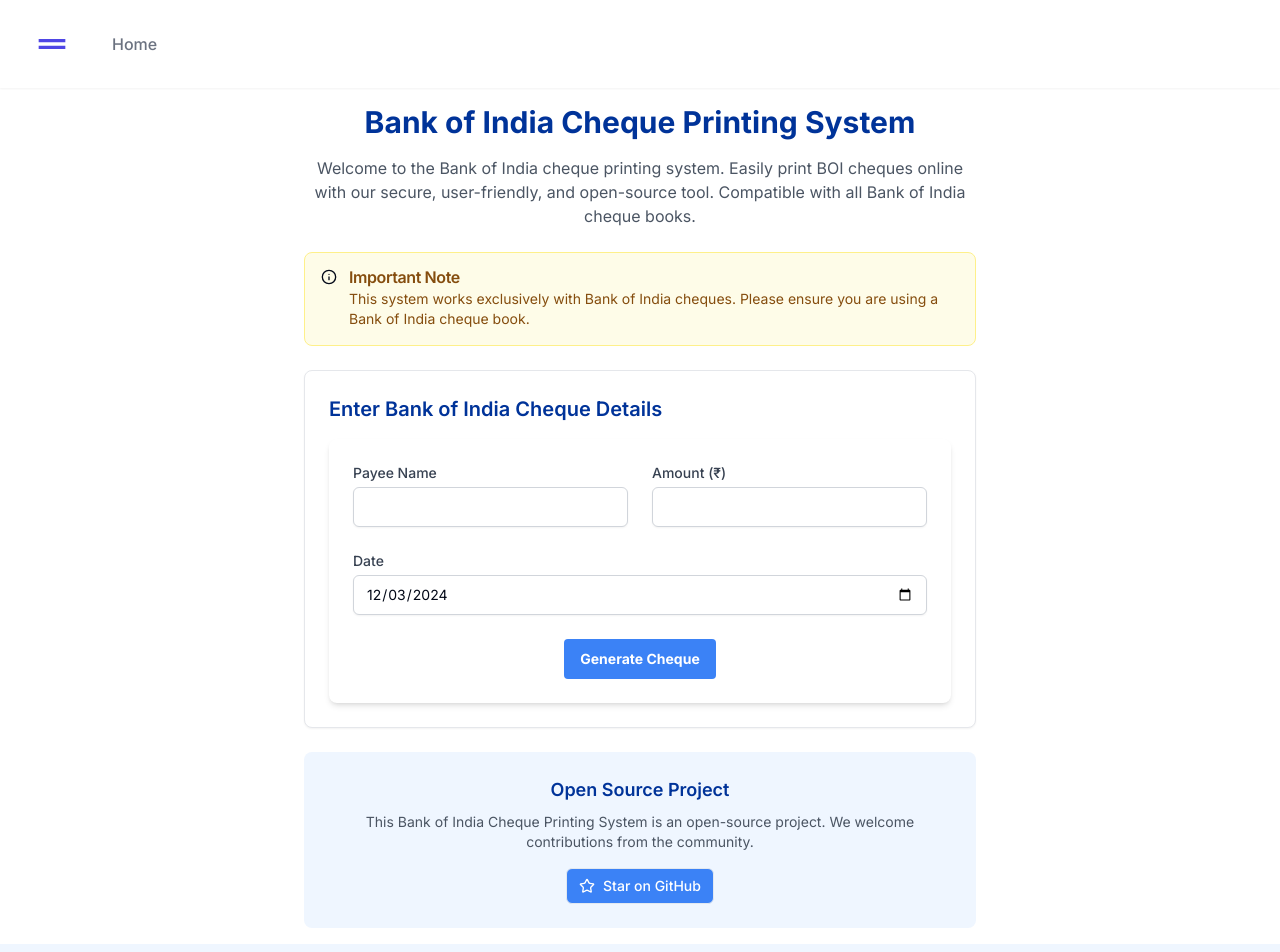
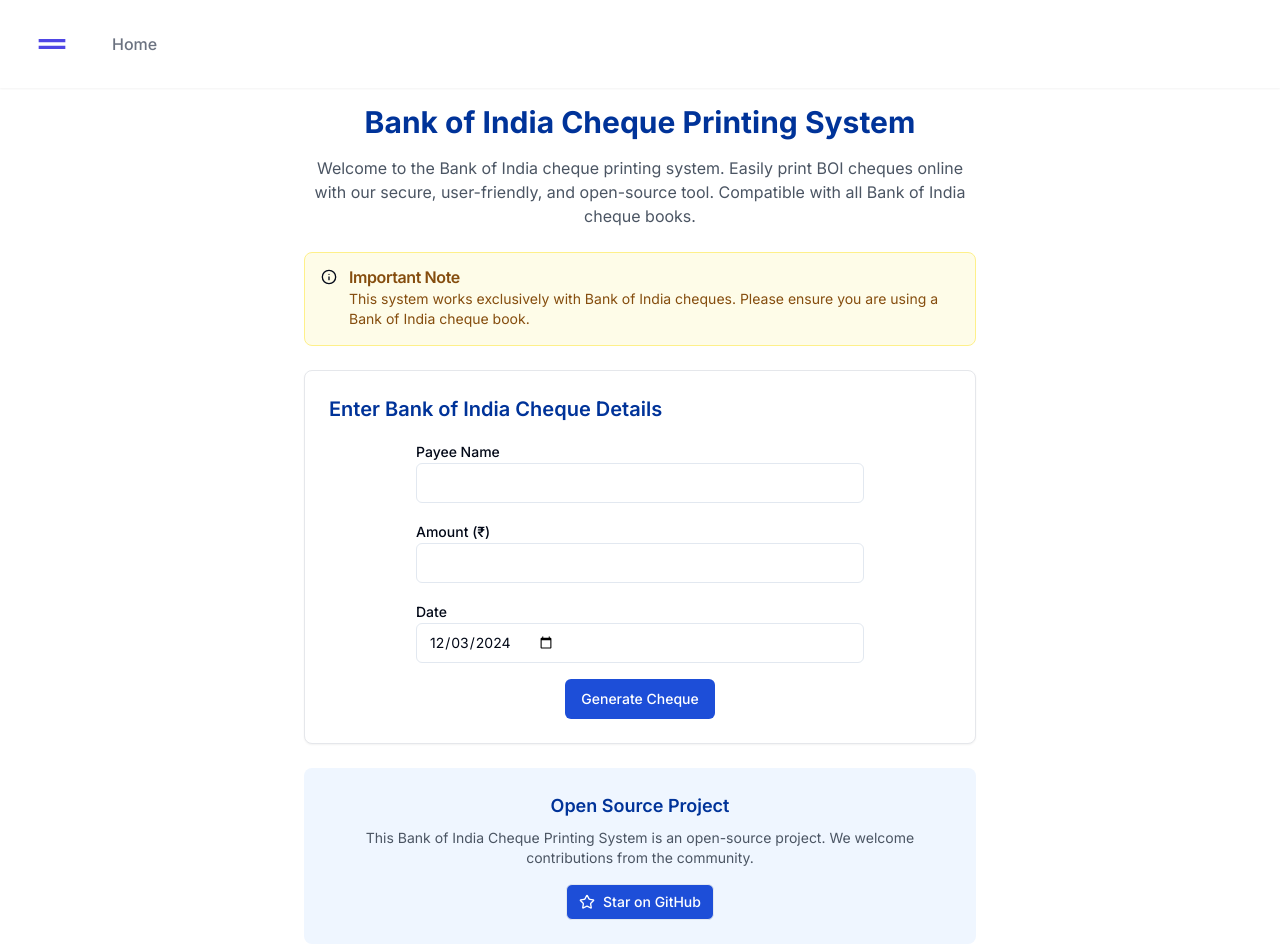
Before and after one commit to neil-jay/boi-cheque-printing-system, a Next.js app: page / in a window 1280 px wide. Shown: the top 952 px of the page. Built offline with nearby package versions, Linux system fonts and the light colour scheme.

Commit message:
fix: Fix contrast ratio issue

```diff
--- a/components/ChequeForm.tsx
+++ b/components/ChequeForm.tsx
@@ -30,21 +30,21 @@ export function ChequeForm({ onSubmit }: ChequeFormProps) {
   }
 
   return (
-    <form onSubmit={handleSubmit} className="space-y-6 bg-white p-6 rounded-lg shadow-md">
-      <div className="grid grid-cols-1 gap-6 sm:grid-cols-2">
+    <div className="flex justify-center">
+      <form onSubmit={handleSubmit} className="space-y-4 w-full max-w-md">
         <div>
-          <Label htmlFor="payee" className="block text-sm font-medium text-gray-700">Payee Name</Label>
+          <Label htmlFor="payee">Payee Name</Label>
           <Input
             id="payee"
             name="payee"
             value={chequeData.payee}
             onChange={handleChange}
             required
-            className="mt-1 block w-full rounded-md border-gray-300 shadow-sm focus:border-blue-300 focus:ring focus:ring-blue-200 focus:ring-opacity-50"
+            className="max-w-md"
           />
         </div>
         <div>
-          <Label htmlFor="amount" className="block text-sm font-medium text-gray-700">Amount (₹)</Label>
+          <Label htmlFor="amount">Amount (₹)</Label>
           <Input
             id="amount"
             name="amount"
@@ -53,12 +53,11 @@ export function ChequeForm({ onSubmit }: ChequeFormProps) {
             value={chequeData.amount}
             onChange={handleChange}
             required
-            className="mt-1 block w-full rounded-md border-gray-300 shadow-sm focus:border-blue-300 focus:ring focus:ring-blue-200 focus:ring-opacity-50"
+            className="max-w-md"
           />
         </div>
-      </div>
         <div>
-        <Label htmlFor="date" className="block text-sm font-medium text-gray-700">Date</Label>
+          <Label htmlFor="date">Date</Label>
           <Input
             id="date"
             name="date"
@@ -66,14 +65,13 @@ export function ChequeForm({ onSubmit }: ChequeFormProps) {
             value={chequeData.date}
             onChange={handleChange}
             required
-          className="mt-1 block w-full rounded-md border-gray-300 shadow-sm focus:border-blue-300 focus:ring focus:ring-blue-200 focus:ring-opacity-50"
+            className="max-w-md"
           />
         </div>
         <div className="flex justify-center">
-        <Button type="submit" className="bg-blue-500 hover:bg-blue-600 text-white font-bold py-2 px-4 rounded transition duration-200 ease-in-out transform hover:-translate-y-1">
-          Generate Cheque
-        </Button>
+          <Button type="submit" className="bg-blue-700 hover:bg-blue-800 text-white">Generate Cheque</Button>
         </div>
       </form>
+    </div>
   )
 }
--- a/components/ChequePrinterClient.tsx
+++ b/components/ChequePrinterClient.tsx
@@ -64,7 +64,7 @@ export default function ChequePrinterClient() {
           This Bank of India Cheque Printing System is an open-source project. We welcome contributions from the community.
         </p>
         <div className="flex justify-center">
-          <Button variant="outline" size="sm" asChild className="bg-blue-500 hover:bg-blue-600 text-white">
+          <Button variant="outline" size="sm" asChild className="bg-blue-700 hover:bg-blue-800 text-white">
             <Link href="https://github.com/neil-jay/boi-cheque-printing-system">
               <Star className="w-4 h-4 mr-2" />
               Star on GitHub
--- a/components/ShareButton.tsx
+++ b/components/ShareButton.tsx
@@ -30,7 +30,7 @@ export function ShareButton() {
   }
 
   return (
-    <Button onClick={handleShare} className="bg-blue-500 hover:bg-blue-600 text-white">
+    <Button onClick={handleShare} className="bg-blue-700 hover:bg-blue-800 text-white">
       <Share2 className="w-4 h-4 mr-2" />
       {shared ? 'Shared!' : 'Share'}
     </Button>
```
Lines whose indentation alone changed are shown as unchanged.
